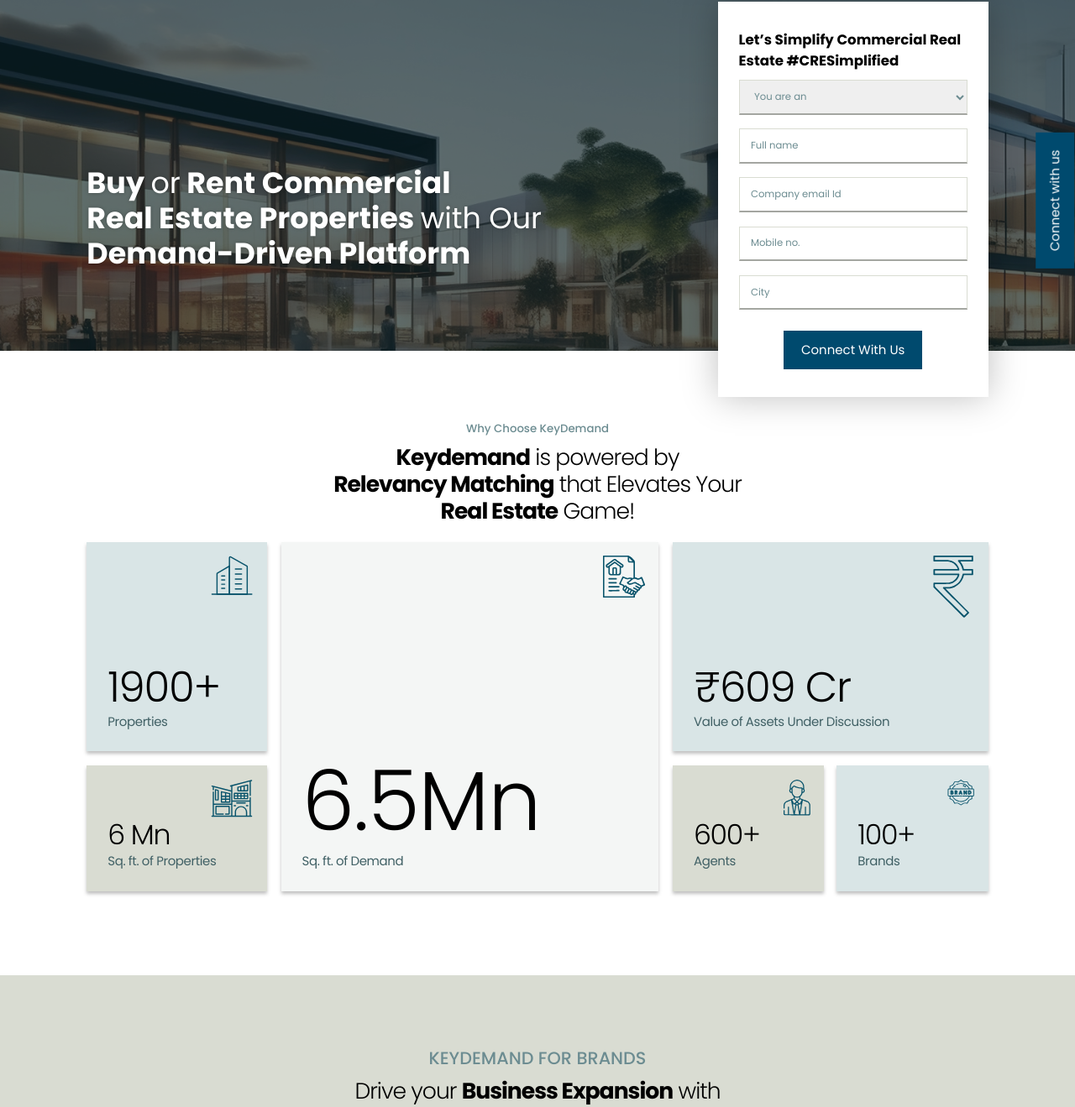
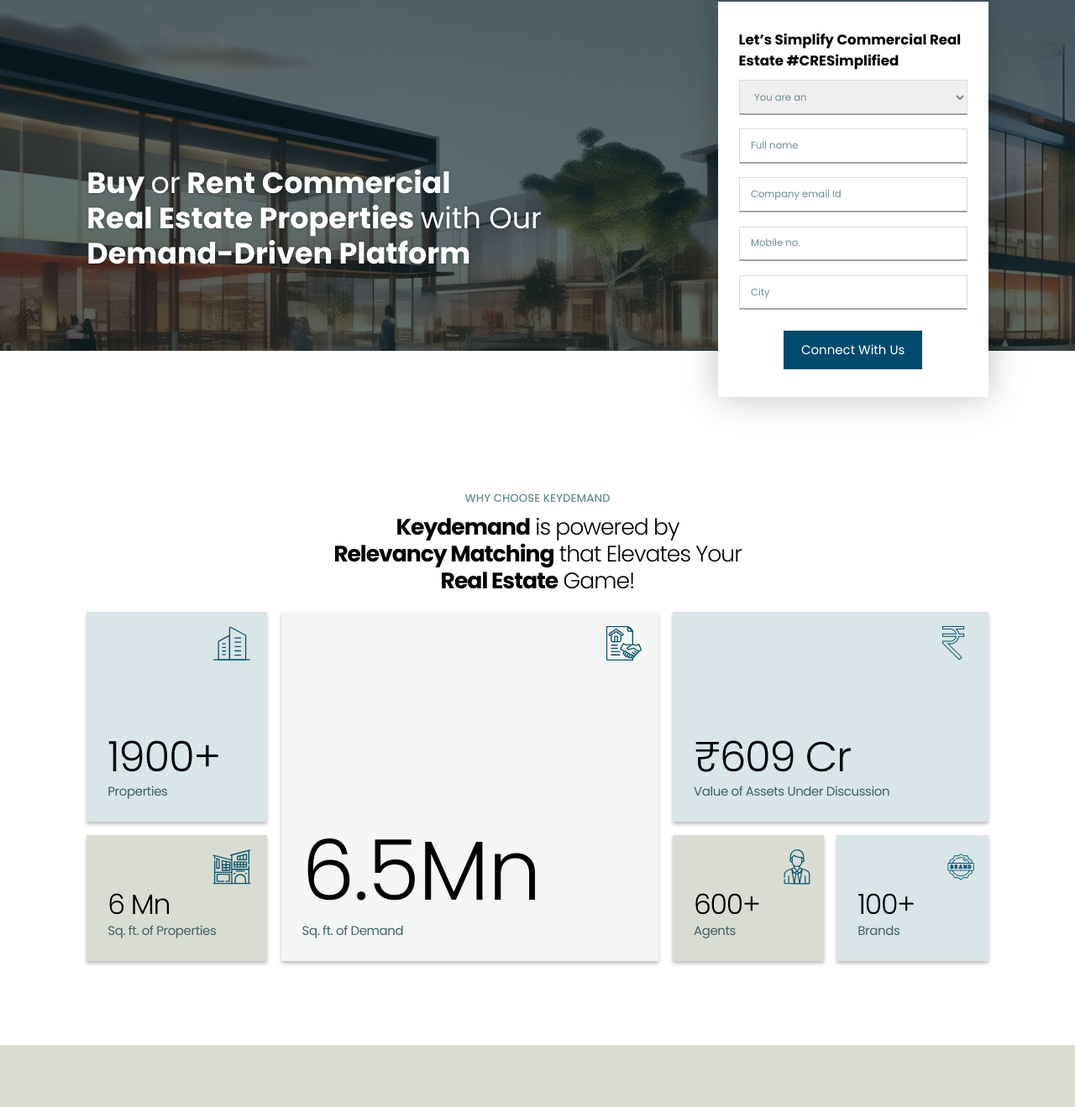
Before and after one commit to tarunaddictivemedia/keydemand, a plain HTML site: page index.html in a window 1280 px wide. Shown: the part 148-1467 px from the top of the page at 84% size. Drawn offline with nearby package versions, Linux system fonts and the light colour scheme.

Commit message:
Update style.css

```diff
--- a/css/style.css
+++ b/css/style.css
@@ -153,7 +153,7 @@
     width: 100%;
     border-bottom: 2px solid #A4A6A1;
     height: 5rem;
-    padding: 1rem 1.6rem;
+    padding: 1.6rem;
 }
 .mainbanner .formcontrol .inputcontrol {
     margin-bottom: 2rem;
@@ -271,9 +271,10 @@
     margin: 1rem;
 }
 h4.semiSmall {
-    font-size: 2.5rem;
+    font-size: 1.6rem;
     margin-bottom: 1rem;
     color: #6C8C91;
+    text-transform: uppercase;
     font-weight: 500;
 }
 h6.small {
@@ -281,13 +282,18 @@
     color: #6C8C91;
     margin-bottom: 1rem;
     font-weight: 500;
+    text-transform: uppercase;
 }
 .stickybtn {
     position: fixed;
     top: 45%;
     right: -6.4rem;
     transform: rotate(-90deg);
-    z-index: 2
+    z-index: 2;
+    display: none;
+}
+.stickybtn.show {
+    display: inline-block;
 }
 .disable {
     opacity: 0.3;
@@ -357,6 +363,7 @@
     right: 2rem;
     top: 2rem;
     width: 6rem;
+    height: 5rem;
 }
 .propcntnt p {
     /*text-shadow: 0px 0px 4px rgba(0,0,0,0.25);*/
@@ -385,7 +392,7 @@
     width: 48%;
 }
 .keydemandPI h6.small {
-    margin-bottom: 2rem;
+    margin-bottom: 1rem;
 }
 .mainbanner .formcontrol .inputcontrol input:focus, .mainbanner .formcontrol .inputcontrol select:focus {
     border-color: #004a6e;
@@ -412,6 +419,9 @@
     transform: rotate(180deg);
     cursor: pointer;
     animation: mymove 2s ;
+}
+.keydemandestate {
+    padding-top: 20rem;
 }
 @keyframes mymove {
   0%  {bottom: 0px;}
```
